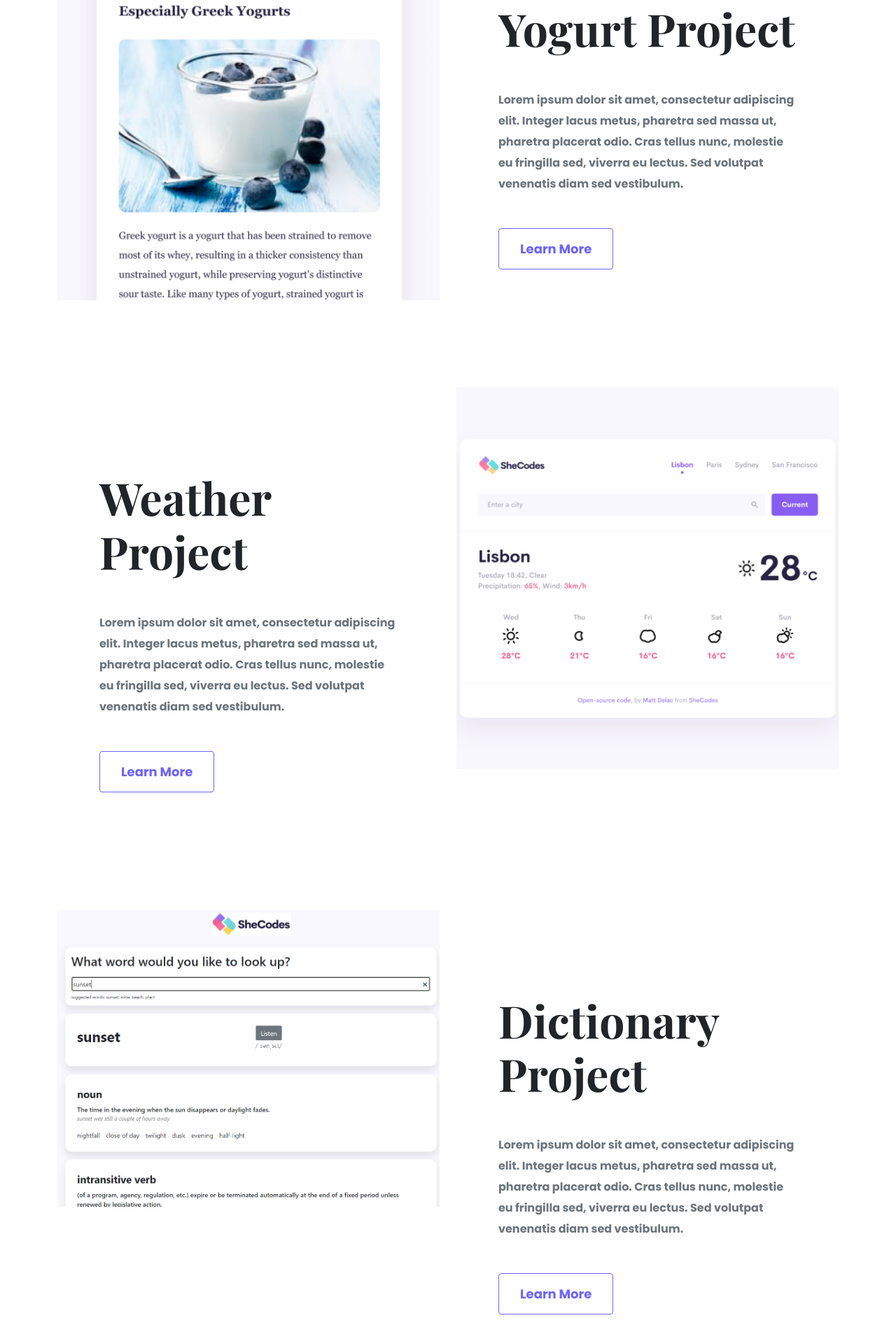
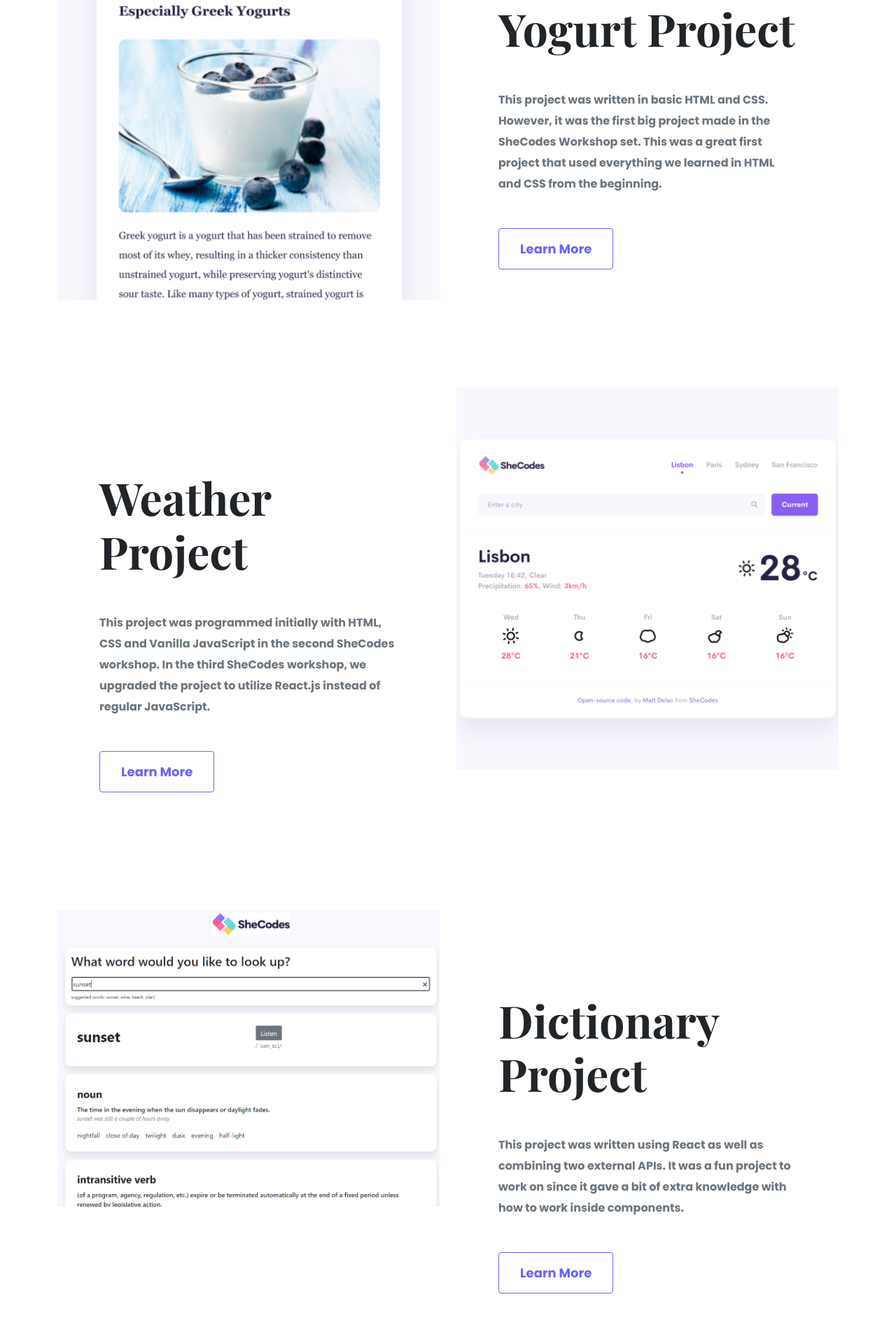
Before and after one commit to VSmigielski/portfolio-website, a plain HTML site: page index.html in a window 1280 px wide. Shown: the part 777-2680 px from the top of the page at 70% size. Drawn offline with nearby package versions, Linux system fonts and the light colour scheme.

Commit message:
Updated lorem ipsum text

```diff
--- a/index.html
+++ b/index.html
@@ -61,8 +61,8 @@
                 Yogurt Project
             </h2>
             <p class="mb-5 text-muted">
-             Lorem ipsum dolor sit amet, consectetur adipiscing elit. Integer lacus metus, pharetra sed massa ut, pharetra placerat odio.
-             Cras tellus nunc, molestie eu fringilla sed, viverra eu lectus. Sed volutpat venenatis diam sed vestibulum.
+             This project was written in basic HTML and CSS. However, it was the first big project made in the SheCodes
+             Workshop set. This was a great first project that used everything we learned in HTML and CSS from the beginning.
              </p>
              <a href="/work.html" class="btn btn-branding-outline">Learn More</a>
            </div>
@@ -76,8 +76,8 @@
                  Weather Project
              </h2>
              <p class="mb-5 text-muted">
-              Lorem ipsum dolor sit amet, consectetur adipiscing elit. Integer lacus metus, pharetra sed massa ut, pharetra placerat odio.
-              Cras tellus nunc, molestie eu fringilla sed, viverra eu lectus. Sed volutpat venenatis diam sed vestibulum.
+             This project was programmed initially with HTML, CSS and Vanilla JavaScript in the second SheCodes workshop. In
+             the third SheCodes workshop, we upgraded the project to utilize React.js instead of regular JavaScript.
               </p>
               <a href="/work.html" class="btn btn-branding-outline">Learn More</a>
             </div>
@@ -97,8 +97,8 @@
                 Dictionary Project
             </h2>
             <p class="mb-5 text-muted">
-             Lorem ipsum dolor sit amet, consectetur adipiscing elit. Integer lacus metus, pharetra sed massa ut, pharetra placerat odio.
-             Cras tellus nunc, molestie eu fringilla sed, viverra eu lectus. Sed volutpat venenatis diam sed vestibulum.
+             This project was written using React as well as combining two external APIs. It was a fun project to work on
+             since it gave a bit of extra knowledge with how to work inside components.
              </p>
              <a href="/work.html" class="btn btn-branding-outline">Learn More</a>
            </div>
```
Also changed, not shown: about.html (+4 -2 lines).
